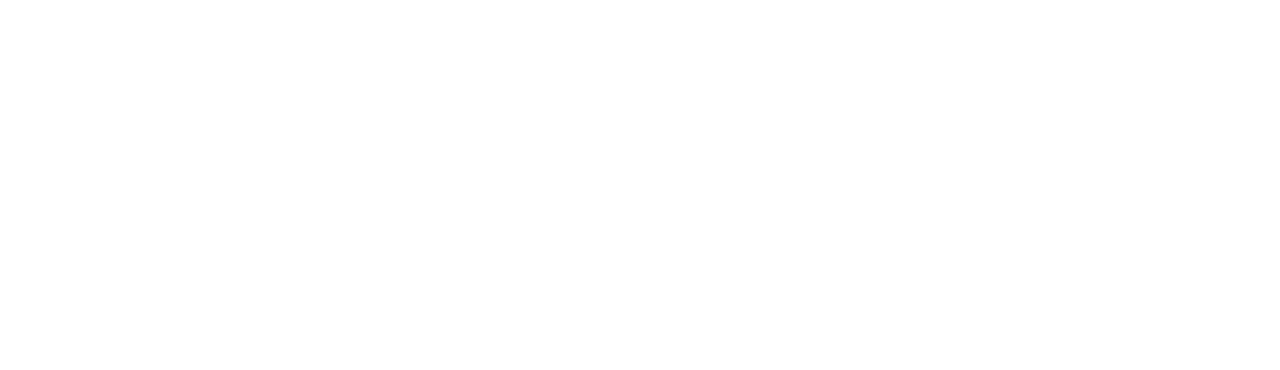
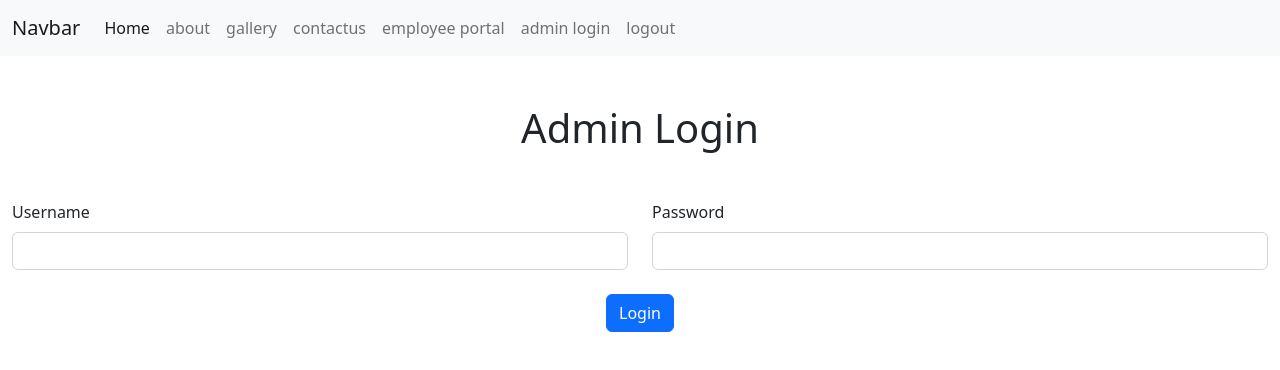
Before and after one commit to jobinjosetech/NestDigitalApp, an Angular app: page /adminlogin in a window 1280 px wide. Before the commit this address led to /. Shown: the top 370 px of the page. Built offline with nearby package versions, Linux system fonts and the light colour scheme.

Commit message:
admin login

```diff
--- /dev/null
+++ b/src/app/admin-login/admin-login.component.html
@@ -0,0 +1,22 @@
+<app-navbar></app-navbar>
+<div class="container-fluid">
+    <div class="row">
+        <div class="col col-12 col-sm-12 col-md-12 col-lg-12 col-xl-12 col-xxl-12 mt-5">
+            <div class="col col-12 col-sm-12 col-md-12 col-lg-12 col-xl-12 col-xxl-12 text-center">
+                <h1>Admin Login</h1>
+            </div>
+            <div class="row mt-5">
+                <div class="col col-12 col-sm-6 col-md-6 col-lg-6 col-xl-6 col-xxl-6">
+                    <label for="" class="form-label">Username</label>
+                    <input type="text" class="form-control" name="username" [(ngModel)]="username">
+                </div>
+                <div class="col col-12 col-sm-6 col-md-6 col-lg-6 col-xl-6 col-xxl-6">
+                    <label for="" class="form-label">Password</label>
+                    <input type="password" class="form-control" name="password" [(ngModel)]="password">
+                </div>
+                <div class="col col-12 col-sm-12 col-md-12 col-lg-12 col-xl-12 col-xxl-12 mt-4 text-center">
+                    <button class="btn btn-primary" (click)="readValues()">Login</button>
+                </div>
+            </div>
+    </div>
+</div>
--- /dev/null
+++ b/src/app/admin-login/admin-login.component.ts
@@ -0,0 +1,21 @@
+import { Component } from '@angular/core';
+import { Router } from '@angular/router';
+
+@Component({
+  selector: 'app-admin-login',
+  templateUrl: './admin-login.component.html',
+  styleUrls: ['./admin-login.component.css']
+})
+export class AdminLoginComponent {
+  constructor(private route:Router){}
+  username=""
+  password=""
+
+  readValues=()=>{
+    if(this.username=="admin"&&this.password=="nestdigital"){
+      this.route.navigate(["/viewallcourse"])
+    }else{
+      alert("Not a valid credentials")
+    }
+  }
+}
--- a/src/app/navbar/navbar.component.html
+++ b/src/app/navbar/navbar.component.html
@@ -22,7 +22,7 @@
             <a class="nav-link" href="#">employee portal</a>
           </li>
           <li class="nav-item">
-            <a class="nav-link" href="#">admin login</a>
+            <a class="nav-link" href="/adminlogin">admin login</a>
           </li>
           <li class="nav-item">
             <a class="nav-link" href="#">logout</a>
```
Also changed, not shown: src/app/app.module.ts (+11 -2 lines), src/app/admin-login/admin-login.component.css (added).
